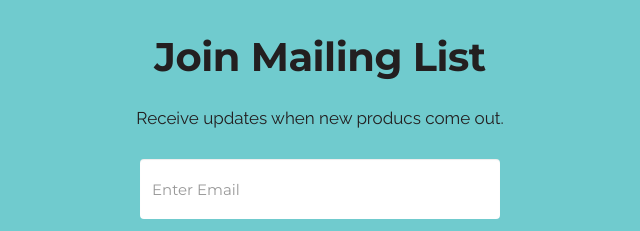
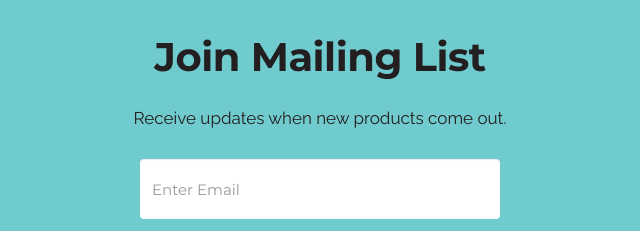
Before and after one commit to colflah/ColinsWebsite, a plain HTML site: page views/index.html in a window 1280 px wide. Shown: the part 4886-5117 px from the top of the page, 320-960 px from the left. Drawn offline with nearby package versions, Linux system fonts and the light colour scheme; files that its build step writes are made by us from their sources; files whose address does not match are found by name.

Commit message:
Fixed Typo

```diff
--- a/views/index.html
+++ b/views/index.html
@@ -241,7 +241,7 @@
             <i class="fa fa-envelope-o margin-40"></i>
             <h2 class="black">Join Mailing List</h2>
             <br />
-            <p class="black">Receive updates when new producs come out.</p>
+            <p class="black">Receive updates when new products come out.</p>
             <br />
 
             <div class="row">
```
